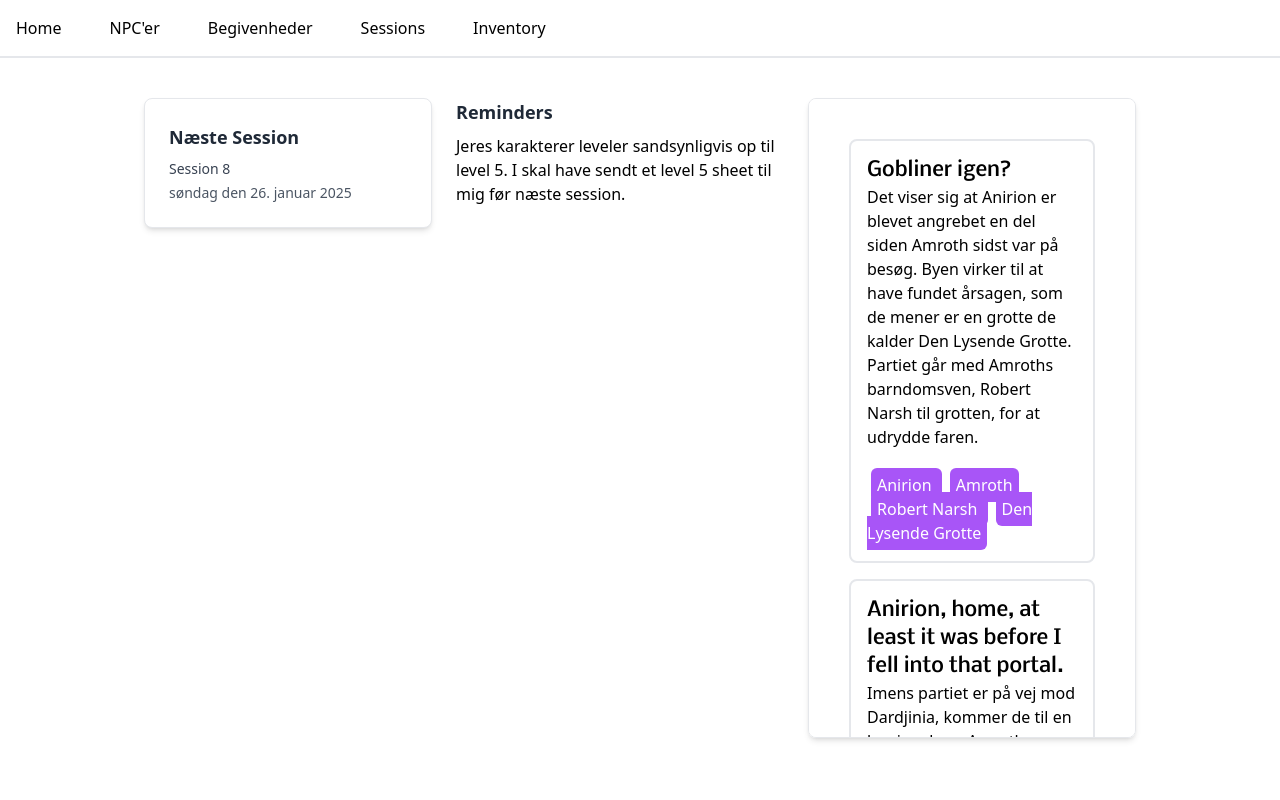
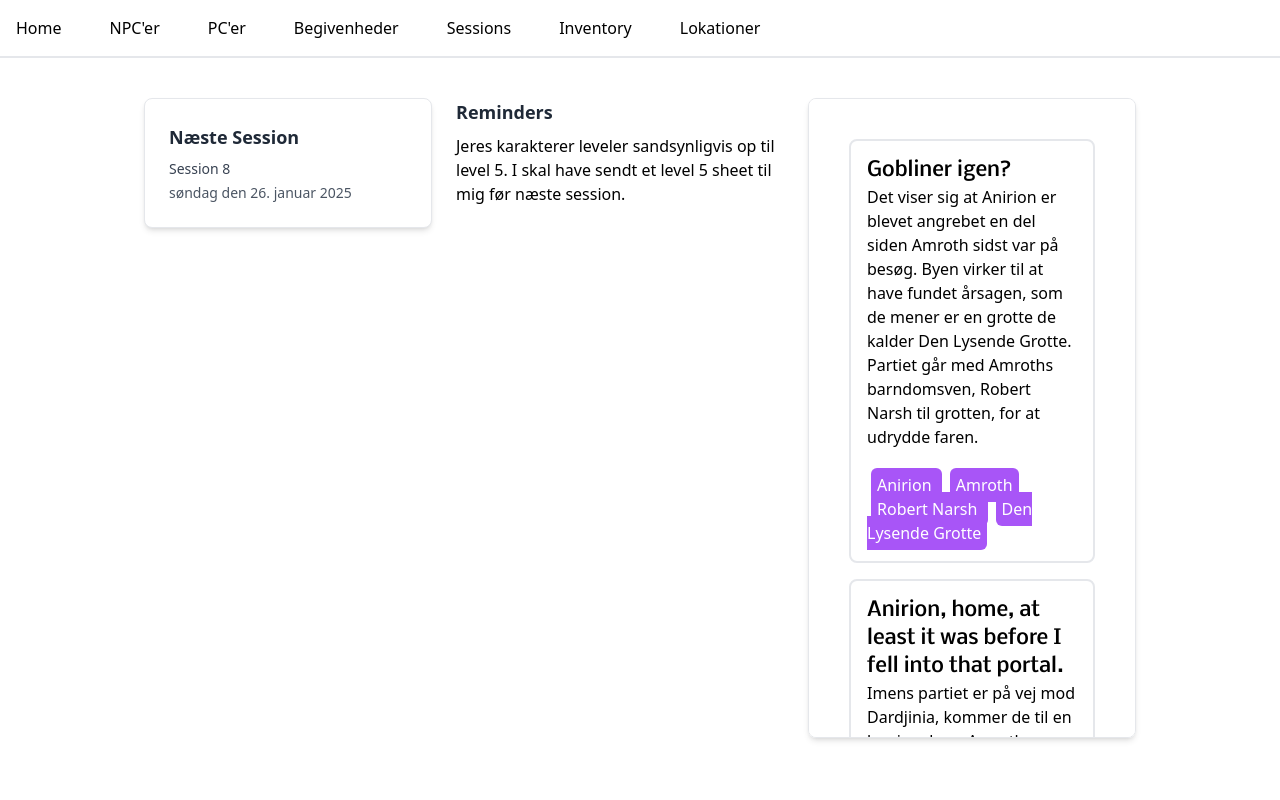
Before and after one commit to kevinvinther/dnd-dashboard, an Astro site: page / in a window 1280 px wide. Built offline with nearby package versions, Linux system fonts and the light colour scheme; Astro itself is replaced by a stand-in of ours.

Commit message:
Add pc's + locations to navbar

```diff
--- a/src/components/Navigation.astro
+++ b/src/components/Navigation.astro
@@ -6,7 +6,9 @@ const base = import.meta.env.BASE_URL
 <div class="border-b-2 mb-2 flex flex-col sm:flex-row space-y-2 sm:space-y-0 sm:space-x-4">
     <NavLink link={`${base}/`} title="Home" />
     <NavLink link={`${base}/npcs`} title="NPC'er" />
+    <NavLink link={`${base}/pcs`} title="PC'er" />
     <NavLink link={`${base}/events`} title="Begivenheder" />
     <NavLink link={`${base}/sessions`} title="Sessions" />
     <NavLink link={`${base}/inventory`} title="Inventory" />
+    <NavLink link={`${base}/locations`} title="Lokationer" />
 </div>
```
